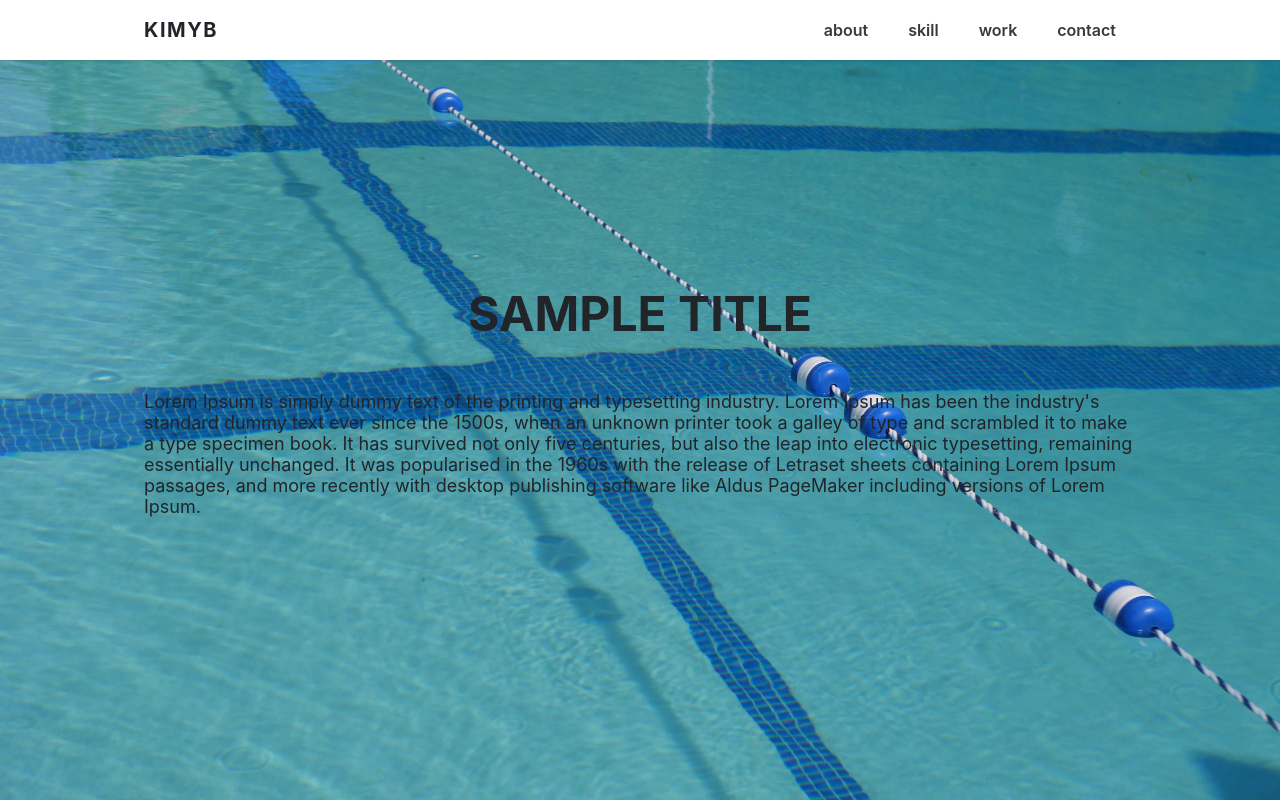
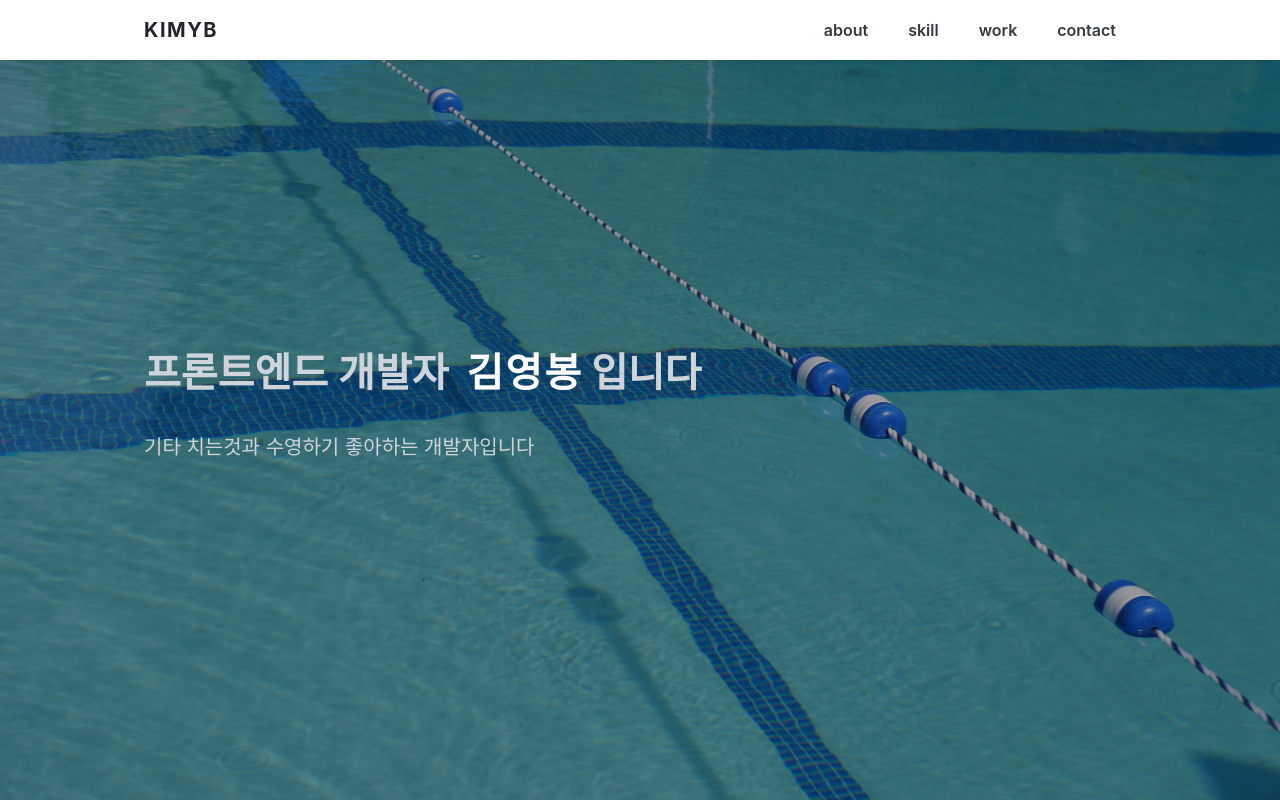
Before and after one commit to Kimyb8870/portfolio, a React (Create React App) app: page / in a window 1280 px wide. Shown: the top 802 px of the page. Built offline with nearby package versions, Linux system fonts and the light colour scheme.

Commit message:
Update: Hero section
text animation, background img darker

```diff
--- a/src/components/Hero/index.js
+++ b/src/components/Hero/index.js
@@ -1,23 +1,26 @@
 import React from "react";
-import { StyledHero, StyledText, StyledTitle, Wrapper } from "./styles/Hero";
+import {
+  MainText,
+  StyledHero,
+  StyledText,
+  SubText,
+  TextWrapper,
+  Name,
+  BreakLine,
+} from "./styles/Hero";
 
 const Hero = () => {
   return (
     <StyledHero>
-      <Wrapper>
-        <StyledTitle>SAMPLE TITLE</StyledTitle>
-        <StyledText>
-          Lorem Ipsum is simply dummy text of the printing and typesetting
-          industry. Lorem Ipsum has been the industry's standard dummy text ever
-          since the 1500s, when an unknown printer took a galley of type and
-          scrambled it to make a type specimen book. It has survived not only
-          five centuries, but also the leap into electronic typesetting,
-          remaining essentially unchanged. It was popularised in the 1960s with
-          the release of Letraset sheets containing Lorem Ipsum passages, and
-          more recently with desktop publishing software like Aldus PageMaker
-          including versions of Lorem Ipsum.
-        </StyledText>
-      </Wrapper>
+      <StyledText>
+        <TextWrapper>
+          <MainText>
+            프론트엔드 개발자
+            <BreakLine /> <Name>김영봉</Name>입니다
+          </MainText>
+          <SubText>기타 치는것과 수영하기 좋아하는 개발자입니다</SubText>
+        </TextWrapper>
+      </StyledText>
     </StyledHero>
   );
 };
--- a/src/components/Hero/styles/Hero.js
+++ b/src/components/Hero/styles/Hero.js
@@ -10,24 +10,83 @@ export const StyledHero = styled.div`
   background-attachment: fixed;
   background-size: cover;
   background-repeat: no-repeat;
+  position: relative;
+
+  &::before {
+    content: "";
+    position: absolute;
+    top: 0;
+    left: 0;
+    right: 0;
+    bottom: 0;
+    background: rgba(0, 0, 0, 0.3);
+  }
 `;
 
-export const Wrapper = styled(Responsive)`
-  display: flex;
-  flex-direction: column;
-  justify-content: center;
-  height: 100vh;
-  align-items: center;
-`;
-
-export const StyledTitle = styled.h1`
-  text-align: center;
-  font-size: 3rem;
-  color: ${palette.gray[9]};
-  margin-bottom: 3rem;
+export const TextWrapper = styled(Responsive)`
+  @media (max-width: 768px) {
+    width: 90vw;
+  }
 `;
 
 export const StyledText = styled.p`
-  font-size: 1.125rem;
-  color: ${palette.gray[9]};
+  position: absolute;
+  top: 50%;
+  left: 50%;
+  transform: translate(-50%, -50%);
 `;
+
+export const MainText = styled.p`
+  font-size: 2.5rem;
+  color: ${palette.gray[4]};
+  font-weight: 600;
+
+  @media (max-width: 768px) {
+    font-size: 2rem;
+  }
+`;
+
+export const Name = styled.span`
+  font-weight: 800;
+  position: relative;
+  letter-spacing: 2px;
+
+  animation-name: slideDown;
+  animation-duration: 1500ms;
+  animation-fill-mode: forwards;
+
+  margin-left: 0.5rem;
+  margin-right: 0.5rem;
+
+  @keyframes slideDown {
+    from {
+      top: -30px;
+      color: transparent;
+    }
+
+    to {
+      top: 0;
+      color: white;
+    }
+  }
+
+  @media (max-width: 768px) {
+    margin-left: 3rem;
+  }
+`;
+
+export const BreakLine = styled.br`
+  display: none;
+
+  @media (max-width: 768px) {
+    display: block;
+
+    }
+  }
+`;
+
+export const SubText = styled.p`
+  font-size: 1.25rem;
+  margin-top: 2rem;
+  color: ${palette.gray[4]};
+`;
```
